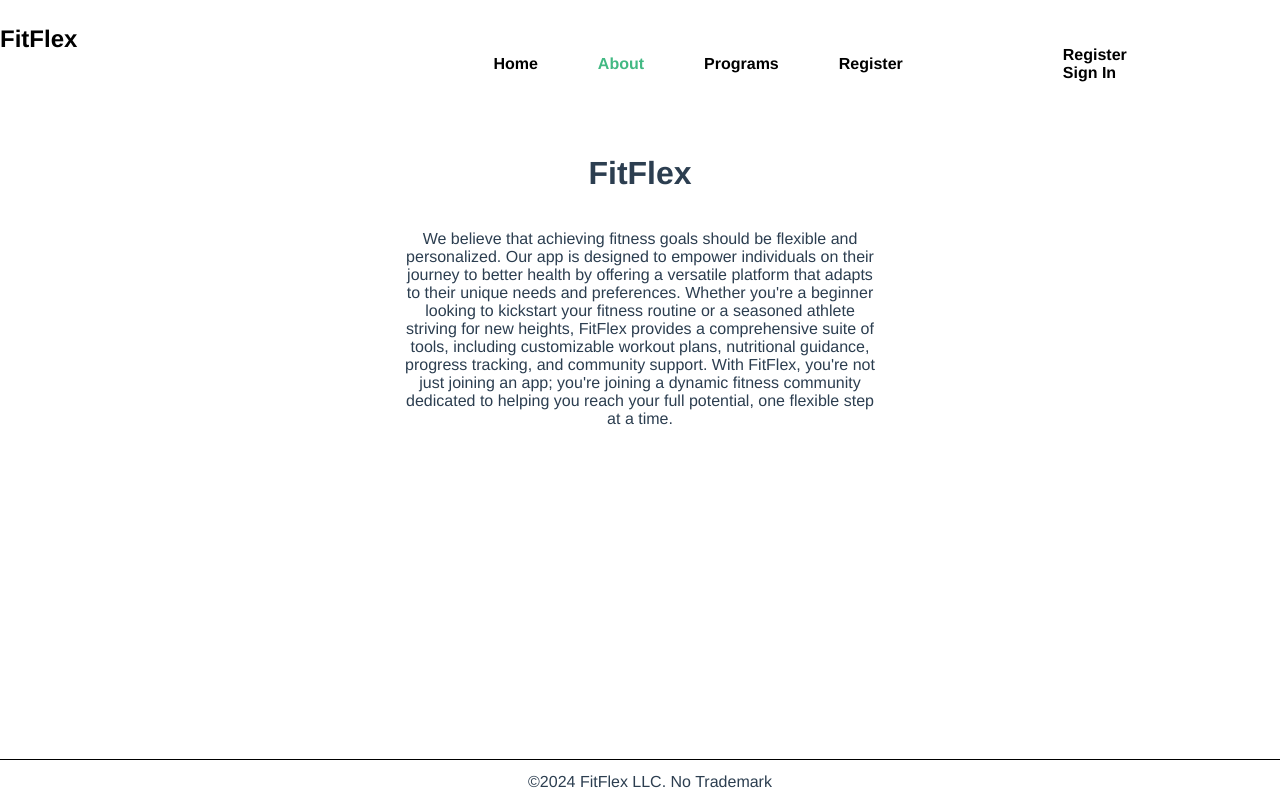
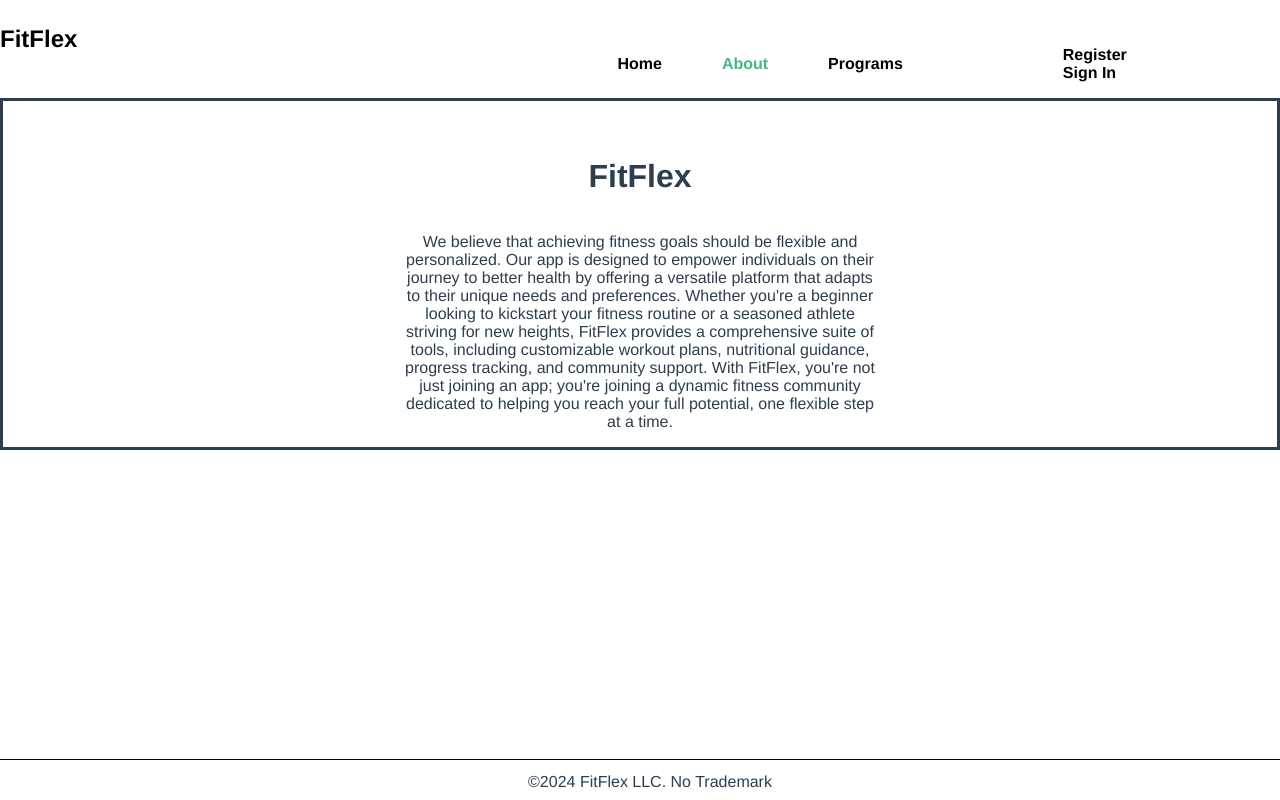
Before and after one commit to 3choz/Fitflex-Frontend, a Vue app: page /about in a window 1280 px wide. Built offline with nearby package versions, Linux system fonts and the light colour scheme.

Commit message:
Minor edits

```diff
--- a/src/assets/styles.css
+++ b/src/assets/styles.css
@@ -133,3 +133,16 @@ body {
   width: 30rem;
   margin-bottom: 80px;
 }
+
+/* About */
+.about
+{
+  border-style: solid;
+}
+
+.aboutText
+{
+  display: inline-block;
+  text-align: center;
+  width: 30rem;
+}
--- a/src/components/NavBar.vue
+++ b/src/components/NavBar.vue
@@ -8,7 +8,6 @@
           <li><a href="#"><router-link to="/about">About</router-link></a> </li>
           <li><a href="#"><router-link to="/programs">Programs</router-link></a> </li>
           <li v-if="isSignedIn"><a href="#"><router-link to="/stats">Statistics</router-link></a> </li>
-          <li v-if="!isSignedIn"><a href="#"><router-link to="/">Register</router-link></a></li>
         </ul>
       </nav>
     </div>
--- a/src/views/AboutView.vue
+++ b/src/views/AboutView.vue
@@ -11,11 +11,3 @@
       at a time.</p>
   </div>
 </template>
-
-<style>
-.aboutText{
-  display: inline-block;
-  text-align: center;
-  width: 30rem;
-}
-</style>
```
